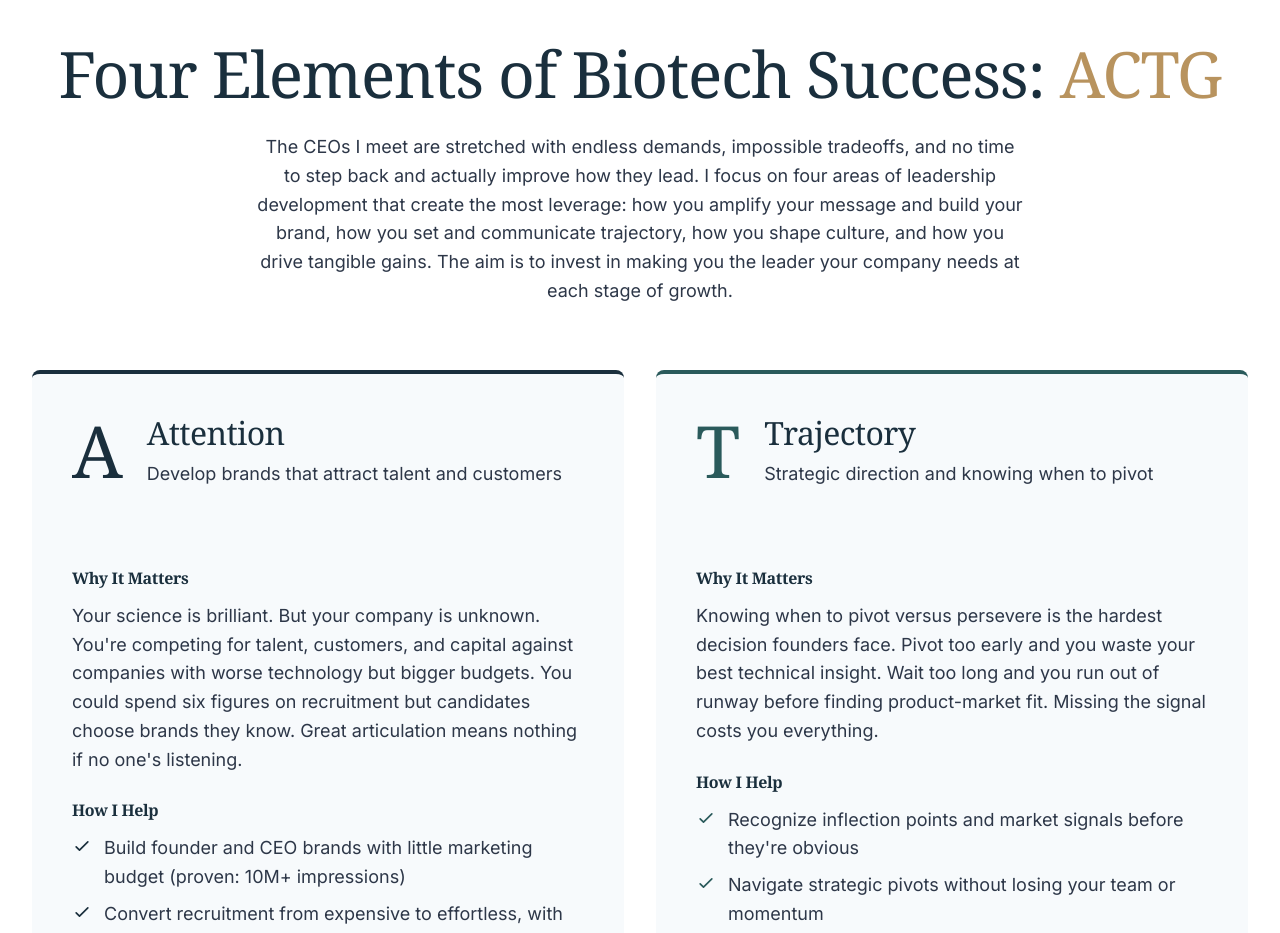
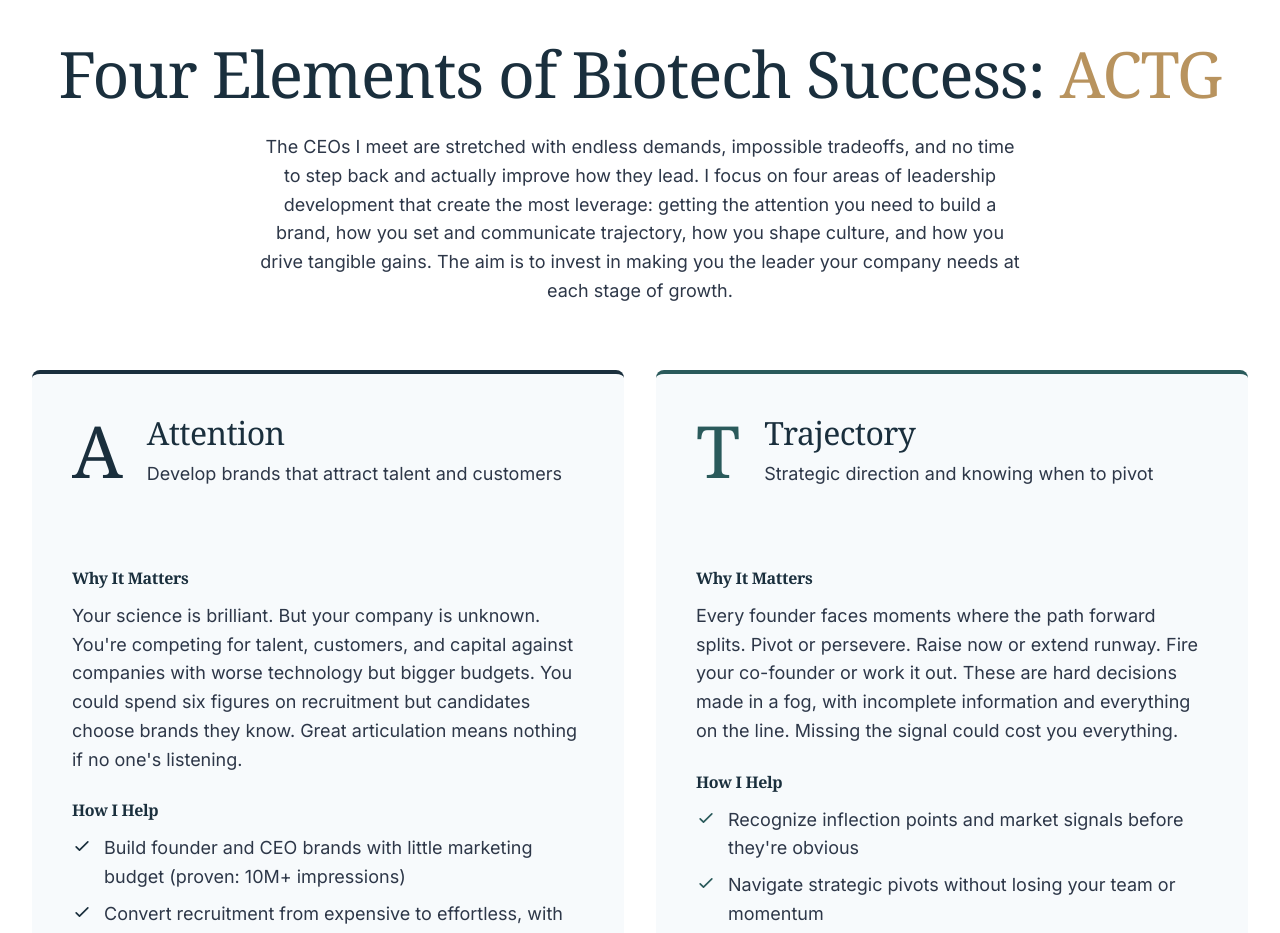
Before and after one commit to steveharvey499/biotech-consulting-website, a Next.js app: page / in a window 1280 px wide. Shown: the part 2860-3793 px from the top of the page. Built offline with nearby package versions, Linux system fonts and the light colour scheme; no server answers.

Commit message:
Update Trajectory pillar whyItMatters text

```diff
--- a/components/WhoIWorkWith.tsx
+++ b/components/WhoIWorkWith.tsx
@@ -19,7 +19,7 @@ const pillars = [
     subtitle: "Strategic direction and knowing when to pivot",
     color: "thymine",
     whyItMatters:
-      "Knowing when to pivot versus persevere is the hardest decision founders face. Pivot too early and you waste your best technical insight. Wait too long and you run out of runway before finding product-market fit. Missing the signal costs you everything.",
+      "Every founder faces moments where the path forward splits. Pivot or persevere. Raise now or extend runway. Fire your co-founder or work it out. These are hard decisions made in a  fog, with incomplete information and everything on the line. Missing the signal could cost you everything.",
     howIHelp: [
       "Recognize inflection points and market signals before they're obvious",
       "Navigate strategic pivots without losing your team or momentum",
@@ -92,7 +92,7 @@ const WhoIWorkWith = () => {
               <span className="text-cytosine">ACTG</span>
             </h2>
             <p className="text-body text-text-body max-w-3xl mx-auto">
-              The CEOs I meet are stretched with endless demands, impossible tradeoffs, and no time to step back and actually improve how they lead. I focus on four areas of leadership development that create the most leverage: how you amplify your message and build your brand, how you set and communicate trajectory, how you shape culture, and how you drive tangible gains. The aim is to invest in making you the leader your company needs at each stage of growth.
+              The CEOs I meet are stretched with endless demands, impossible tradeoffs, and no time to step back and actually improve how they lead. I focus on four areas of leadership development that create the most leverage:  getting the attention you need to build a brand, how you set and communicate trajectory, how you shape culture, and how you drive tangible gains. The aim is to invest in making you the leader your company needs at each stage of growth.
             </p>
           </div>
 
```
